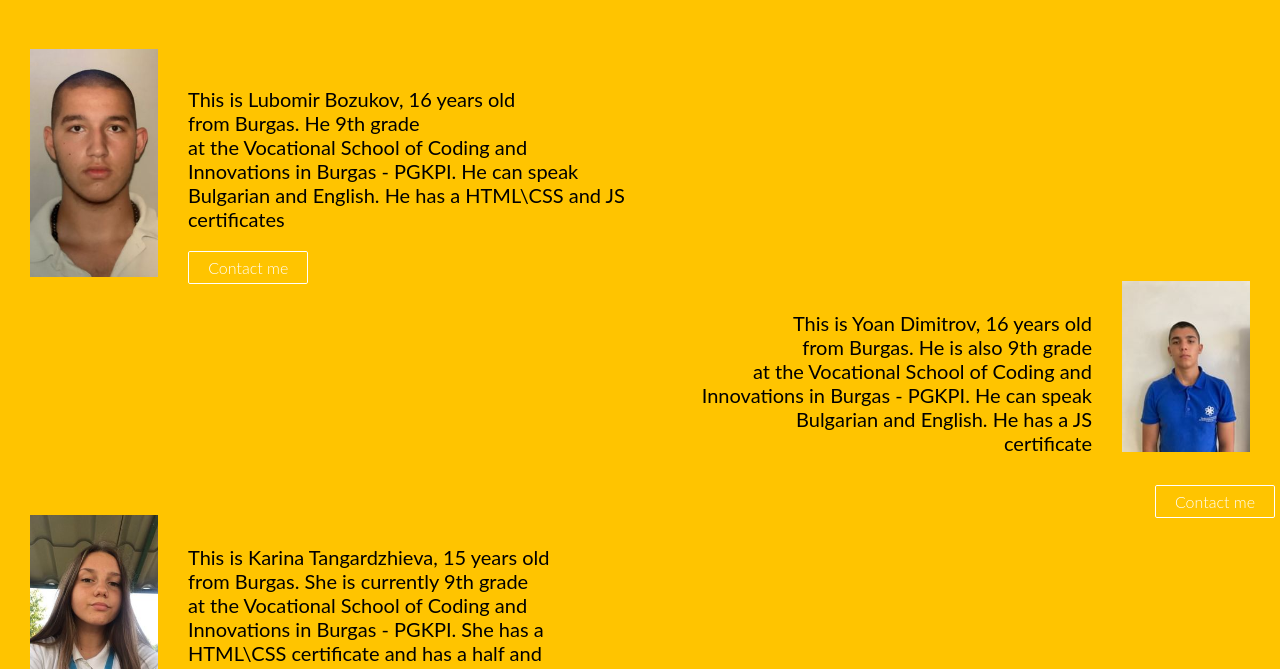
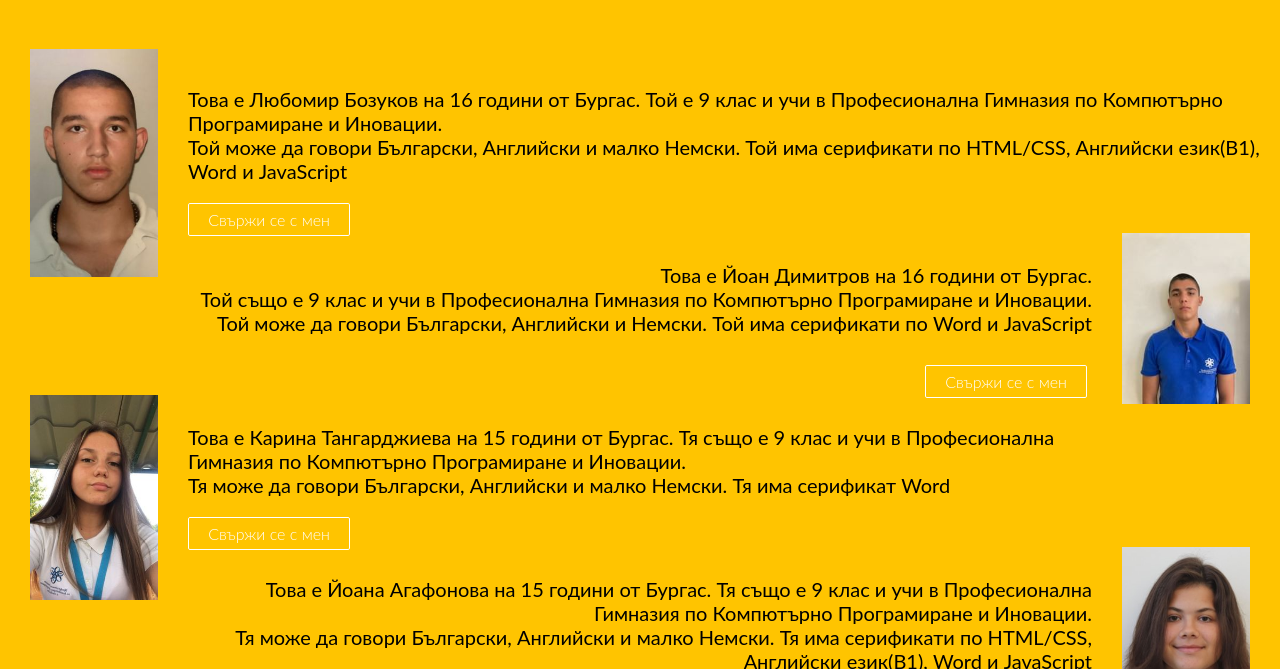
Before and after one commit to KGTangardzhieva19/Immortals, a plain HTML site: page about.html in a window 1280 px wide. Shown: the part 131-800 px from the top of the page. Drawn offline with Linux system fonts and the light colour scheme.

Commit message:
Translated the About us page

```diff
--- a/about.html
+++ b/about.html
@@ -5,7 +5,7 @@
     <link rel="preconnect" href="https://fonts.gstatic.com">
      <link href="https://fonts.googleapis.com/css2?family=Antonio:wght@500&display=swap" rel="stylesheet">
     <link rel="stylesheet" href="css/style-about.css">
-    <title>About</title>
+    <title>За Нас</title>
 </head>
 <body>
     <header>
@@ -31,47 +31,36 @@
 
       <img class="leftPics" src="photos/bozukov.jpg" alt="Lubomir Bozukov">
      <p class="pLeft" >
-        This is Lubomir Bozukov, 16 years old<br>
-        from Burgas. He 9th grade<br>
-        at the Vocational School of Coding and<br>
-        Innovations in Burgas - PGKPI. He can speak <br>
-        Bulgarian and English. He has a HTML\CSS and JS<br>
-        certificates<br>
+        Това е Любомир Бозуков на 16 години
+        от Бургас. Той е 9 клас и учи в Професионална Гимназия по Компютърно Програмиране и Иновации.<br>
+        Той може да говори Български, Английски и малко Немски. Той има серификати по HTML/CSS, Английски език(B1), Word и JavaScript<br>
  </p>
- <a href="mailto:LVBozukov19@codingburgas.bg" class="buttonLeft">Contact me</a>
+ <a href="mailto:LVBozukov19@codingburgas.bg" class="buttonLeft">Свържи се с мен</a>
 
 
  <img class="rightPics" src="photos/ioan.jpg" alt="Ioan Dimitrov">
- <p class="pRight">This is Yoan Dimitrov, 16 years old<br>
-     from Burgas. He is also 9th grade<br>
-     at the Vocational School of Coding and<br>
-     Innovations in Burgas - PGKPI. He can speak <br>
-     Bulgarian and English. He has a JS<br>
-     certificate<br>
+ <p class="pRight">Това е Йоан Димитров на 16 години
+    от Бургас.<br>
+     Той също е 9 клас и учи в Професионална Гимназия по Компютърно Програмиране и Иновации.<br>
+    Той може да говори Български, Английски и Немски. Той има серификати по Word и JavaScript<br>
  </p>
- <a href="mailto:YGDimitrov19@codingburgas.bg"  class="buttonRight">Contact me</a>
+ <a href="mailto:YGDimitrov19@codingburgas.bg"  class="buttonRight">Свържи се с мен</a>
 
 
  <img class="leftPics" src="photos/karina.jpg" alt="Karina Tangardzhieva">
- <p class="pLeft">This is Karina Tangardzhieva, 15 years old<br>
-     from Burgas. She is currently 9th grade<br>
-     at the Vocational School of Coding and<br>
-     Innovations in Burgas - PGKPI. She has a<br>
-     HTML\CSS certificate and has a half and<br>
-     a year experience with C++. She can speak <br>
-     Bulgarian, English and a little German.<br><br><br>
+ <p class="pLeft">
+    Това е Карина Тангарджиева на 15 години
+    от Бургас. Тя също е 9 клас и учи в Професионална Гимназия по Компютърно Програмиране и Иновации.<br>
+    Тя може да говори Български, Английски и малко Немски. Тя има серификат Word<br>
  </p>
- <a href="mailto:KGTangardzhieva19@codingburgas.com" class="buttonLeft">Contact me</a>
+ <a href="mailto:KGTangardzhieva19@codingburgas.com" class="buttonLeft">Свържи се с мен</a>
 
 
  <img class="rightPics" src="photos/yoana.jpg" alt="Yoana Agafonova">
- <p class="pRight">This is Yoana Agafonova. She is<br>
-      15 years old, from Marinka.She is <br>
-     currently 9th grade at the Vocational<br>
-     School of Coding and Innovations in <br>
-     Burgas.She can speak Bulgarian, English<br>
-      and a little German.Also she has certificates for HTML, CSS, Word and JS<br><br><br>
-      <a href="mailto:YIAgafonova19@codingburgas.bg" class="buttonRight">Contact me</a>
+ <p class="pRight">Това е Йоана Агафонова на 15 години
+    от Бургас. Тя също е 9 клас и учи в Професионална Гимназия по Компютърно Програмиране и Иновации.<br>
+    Тя може да говори Български, Английски и малко Немски. Тя има серификати по HTML/CSS, Английски език(B1), Word и JavaScript<br>
+      <a href="mailto:YIAgafonova19@codingburgas.bg" class="buttonRight">Свържи се с мен</a>
  </p>
 </body>
 
```
Also changed, not shown: Info.html (+3 -1 lines), index.html (+19 -1 lines).
